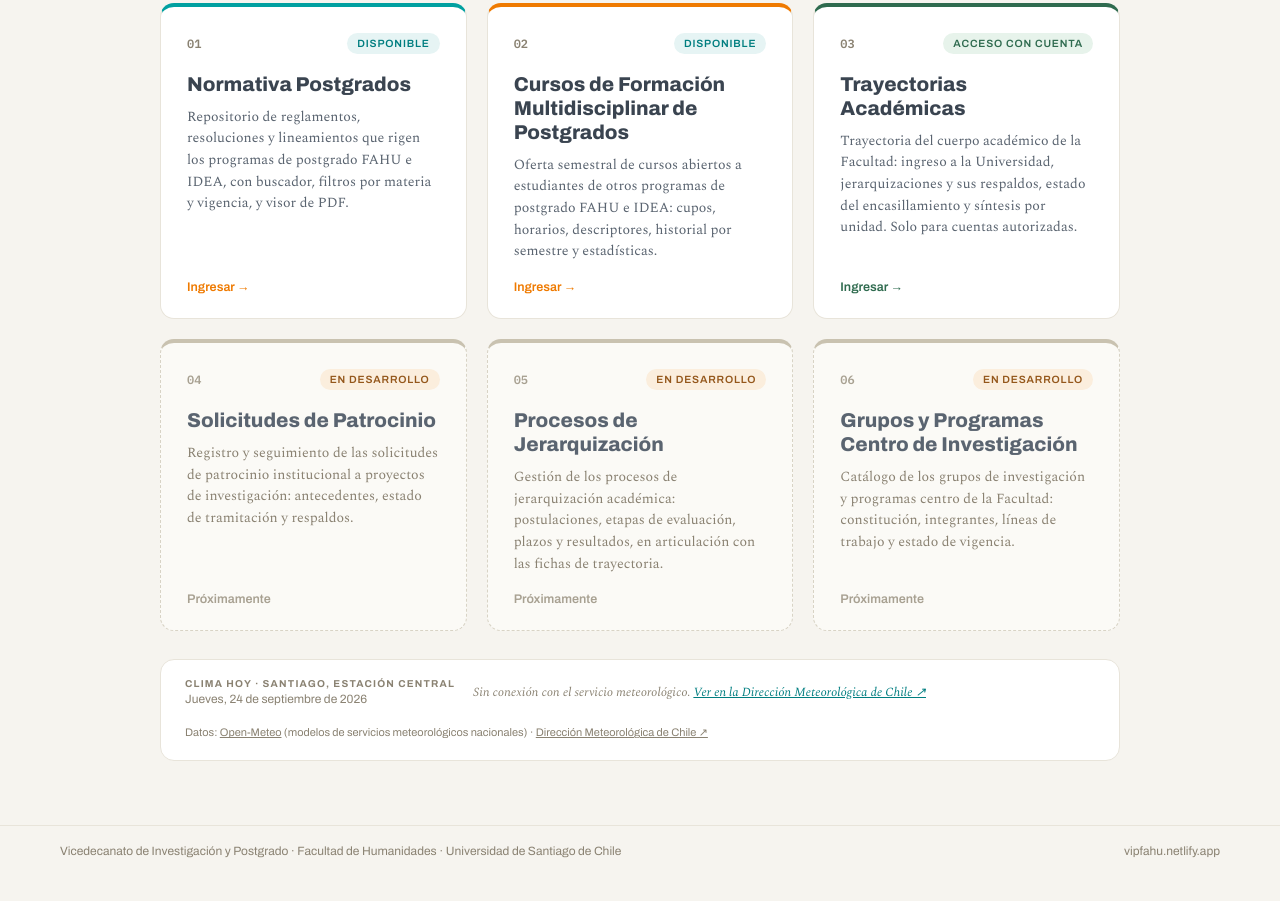
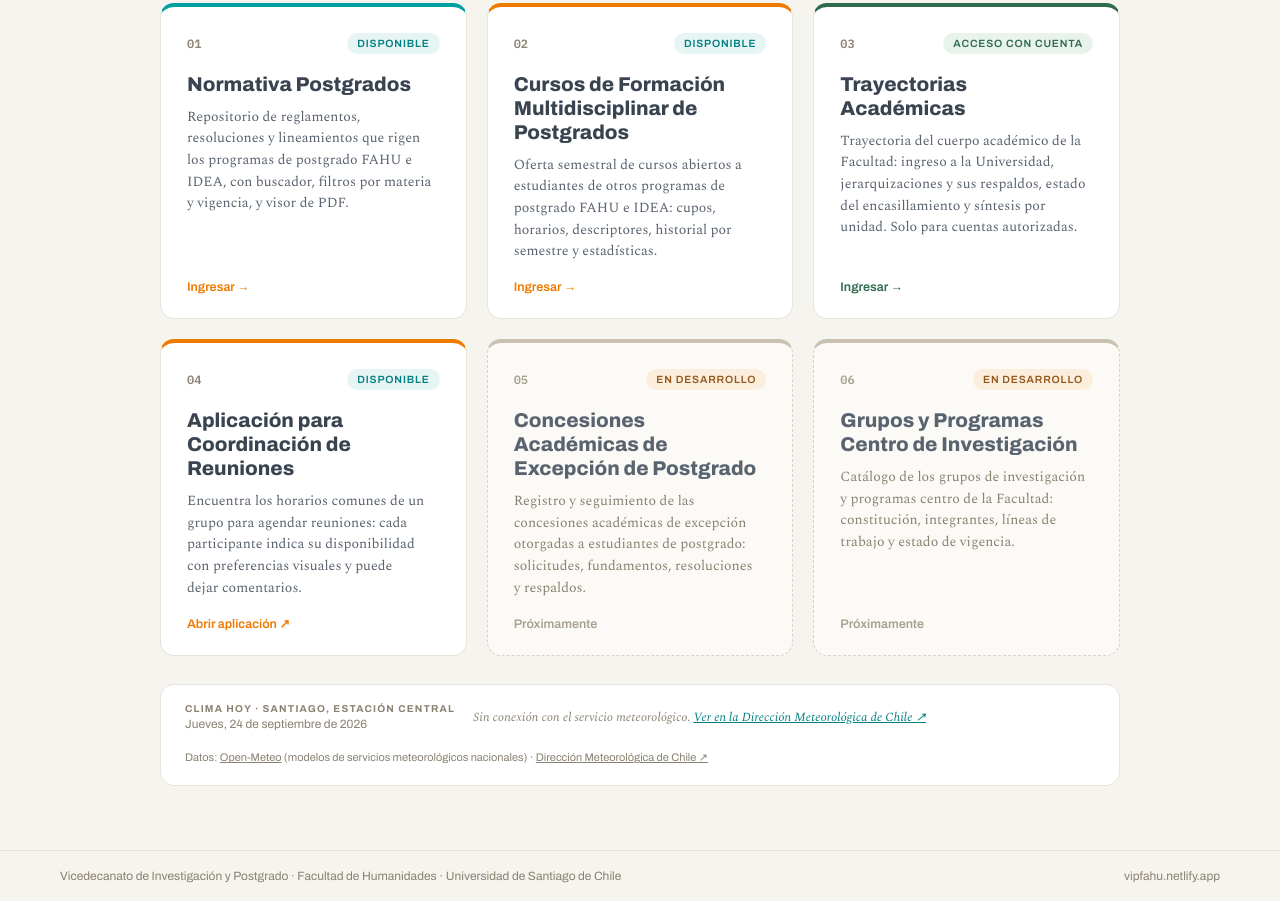
Before and after one commit to vipfahu/inicio, a plain HTML site: page index.html in a window 1280 px wide. Shown: the part 426-1327 px from the top of the page. Before the commit the page ends 1302 px from the top, so only its background shows below. Drawn offline with nearby package versions, Linux system fonts and the light colour scheme; no server answers.

Commit message:
Update index.html

```diff
--- a/index.html
+++ b/index.html
@@ -10,7 +10,7 @@
 (function(){function g(){document.body&&document.body.removeAttribute('data-dc-editor-on');document.querySelectorAll('[contenteditable]').forEach(function(e){e.setAttribute('contenteditable','false')})}
 document.addEventListener('DOMContentLoaded',function(){g();new MutationObserver(g).observe(document.documentElement,{attributes:true,subtree:true,attributeFilter:['data-dc-editor-on','contenteditable']})})})();
 </script>
-<script src="support.js?v=1788889264975"></script>
+<script src="support.js?v=1790262639328"></script>
 </head>
 <body>
 <x-dc>
@@ -30,7 +30,7 @@ body{margin:0;background:#F6F4EF}a{color:#007E80}a:hover{color:#EF7A00}
 <div style="min-height:100vh;display:flex;flex-direction:column;font-family:Spectral,Georgia,serif;color:#3A4450">
   <header style="background:#fff;border-bottom:1px solid #E8E4DA;padding:18px clamp(24px,5vw,60px);display:flex;justify-content:space-between;align-items:center;gap:20px;flex-wrap:wrap">
     <div style="display:flex;align-items:center;gap:18px">
-      <img src="assets/logo-fahu.png?v=1788889264975" alt="Facultad de Humanidades · Universidad de Santiago de Chile" style="display:block;height:72px;width:auto">
+      <img src="assets/logo-fahu.png?v=1790262639328" alt="Facultad de Humanidades · Universidad de Santiago de Chile" style="display:block;height:72px;width:auto">
       <div>
         <div style="font:800 17px Archivo,sans-serif;color:#007E80">Gestión de Información VIP</div>
         <div style="font:400 12px Archivo,sans-serif;color:#8A8272;margin-top:2px">Vicedecanato de Investigación y Postgrado · FAHU USACH</div>
@@ -88,17 +88,17 @@ body{margin:0;background:#F6F4EF}a{color:#007E80}a:hover{color:#EF7A00}
         <span style="font:600 12.5px Archivo,sans-serif;color:#2F6B4F">Ingresar →</span>
       </a>
 
-      <div style="display:flex;flex-direction:column;gap:18px;background:#FBFAF6;border:1px dashed #D8D3C5;border-top:4px solid #C9C2B0;border-radius:14px;padding:26px 26px 24px;min-height:250px;box-sizing:border-box">
+      <a href="https://atmeetfahu.netlify.app" target="_blank" rel="noopener" style="display:flex;flex-direction:column;gap:18px;background:#fff;border:1px solid #E8E4DA;border-top:4px solid #EF7A00;border-radius:14px;padding:26px 26px 24px;text-decoration:none;color:inherit;min-height:250px;box-sizing:border-box;transition:transform .15s,box-shadow .15s" style-hover="transform:translateY(-3px);box-shadow:0 12px 32px rgba(58,68,80,.10)">
         <div style="display:flex;justify-content:space-between;align-items:center;gap:12px">
-          <span style="font:600 12px IBM Plex Mono,monospace;color:#A8A192">04</span>
-          <span style="font:600 10.5px Archivo,sans-serif;letter-spacing:.08em;text-transform:uppercase;color:#94571B;background:#FBEEDD;border-radius:999px;padding:5px 10px">En desarrollo</span>
+          <span style="font:600 12px IBM Plex Mono,monospace;color:#8A8272">04</span>
+          <span style="font:600 10.5px Archivo,sans-serif;letter-spacing:.08em;text-transform:uppercase;color:#007E80;background:#E6F4F4;border-radius:999px;padding:5px 10px">Disponible</span>
         </div>
         <div style="flex:1">
-          <h2 style="font:800 20px/1.2 Archivo,sans-serif;color:#5A6470;margin:0 0 10px">Solicitudes de Patrocinio</h2>
-          <p style="font:400 14px/1.55 Spectral,serif;color:#8A8272;margin:0;text-wrap:pretty">Registro y seguimiento de las solicitudes de patrocinio institucional a proyectos de investigación: antecedentes, estado de tramitación y respaldos.</p>
+          <h2 style="font:800 20px/1.2 Archivo,sans-serif;color:#3A4450;margin:0 0 10px">Aplicación para Coordinación de Reuniones</h2>
+          <p style="font:400 14px/1.55 Spectral,serif;color:#5A6470;margin:0;text-wrap:pretty">Encuentra los horarios comunes de un grupo para agendar reuniones: cada participante indica su disponibilidad con preferencias visuales y puede dejar comentarios.</p>
         </div>
-        <span style="font:600 12.5px Archivo,sans-serif;color:#A8A192">Próximamente</span>
-      </div>
+        <span style="font:600 12.5px Archivo,sans-serif;color:#EF7A00">Abrir aplicación ↗</span>
+      </a>
 
       <div style="display:flex;flex-direction:column;gap:18px;background:#FBFAF6;border:1px dashed #D8D3C5;border-top:4px solid #C9C2B0;border-radius:14px;padding:26px 26px 24px;min-height:250px;box-sizing:border-box">
         <div style="display:flex;justify-content:space-between;align-items:center;gap:12px">
@@ -106,8 +106,8 @@ body{margin:0;background:#F6F4EF}a{color:#007E80}a:hover{color:#EF7A00}
           <span style="font:600 10.5px Archivo,sans-serif;letter-spacing:.08em;text-transform:uppercase;color:#94571B;background:#FBEEDD;border-radius:999px;padding:5px 10px">En desarrollo</span>
         </div>
         <div style="flex:1">
-          <h2 style="font:800 20px/1.2 Archivo,sans-serif;color:#5A6470;margin:0 0 10px">Procesos de Jerarquización</h2>
-          <p style="font:400 14px/1.55 Spectral,serif;color:#8A8272;margin:0;text-wrap:pretty">Gestión de los procesos de jerarquización académica: postulaciones, etapas de evaluación, plazos y resultados, en articulación con las fichas de trayectoria.</p>
+          <h2 style="font:800 20px/1.2 Archivo,sans-serif;color:#5A6470;margin:0 0 10px">Concesiones Académicas de Excepción de Postgrado</h2>
+          <p style="font:400 14px/1.55 Spectral,serif;color:#8A8272;margin:0;text-wrap:pretty">Registro y seguimiento de las concesiones académicas de excepción otorgadas a estudiantes de postgrado: solicitudes, fundamentos, resoluciones y respaldos.</p>
         </div>
         <span style="font:600 12.5px Archivo,sans-serif;color:#A8A192">Próximamente</span>
       </div>
```
